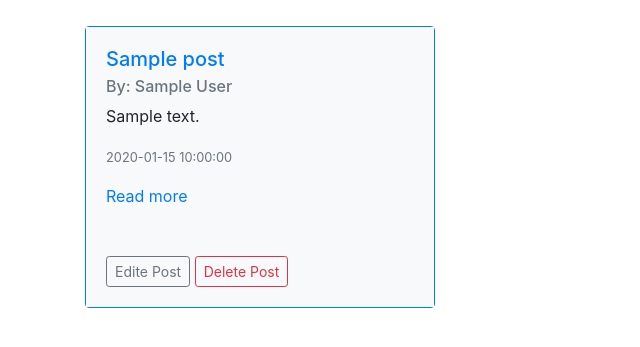
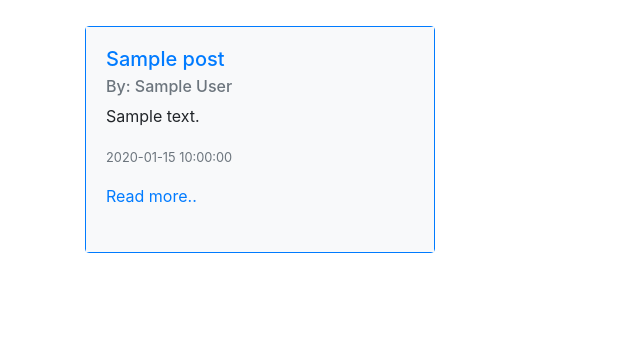
Before and after one commit to an90ass/Blog-Post-Manager, a Flask app: page /posts in a window 1280 px wide. Shown: the part 158-505 px from the top of the page, without its empty margins (0-640 px from the left). Run offline with Flask 3, Linux system fonts and the light colour scheme; tables that the repository leaves empty hold one stand-in row (values such as "Sample post"); some libraries are stand-ins or nearby versions.

Commit message:
Onlly allow coorect user to edit or delete post

```diff
--- a/BlogPost/app.py
+++ b/BlogPost/app.py
@@ -173,7 +173,6 @@ def add_post_route():
 @app.route('/posts')
 def posts():
     posts = get_all_posts()
-    # print(posts)
     return render_template("posts.html",posts=posts)
 
 @app.route('/post/<int:id>')
@@ -186,6 +185,8 @@ def post(id):
 def update_post(id):
     form = PostForm()
     post = get_post(id)
+    posts = get_all_posts()
+
     if request.method =="POST":
         try:
             update_post_in_db(form,post)
@@ -193,22 +194,33 @@ def update_post(id):
             return redirect(url_for('post', id=post.id))
         except Exception as e:
             print(e)
-    form.title.data = post.title
-    form.slug.data = post.slug
-    form.content.data = post.content
-    return render_template("update_post.html",form=form)
+    if current_user.id == post.poster_id:
+        form.title.data = post.title
+        form.slug.data = post.slug
+        form.content.data = post.content
+        return render_template("update_post.html",form=form)
+    else:
+        flash("You Aren't Authorized To Edit That Post")
+        return render_template("posts.html",posts=posts)
 
 @app.route('/posts/delete/<int:id>')
+@login_required
 def delete_post(id):
-    post = get_post(id)
-    try:
-        delete_post_from_db(post)
-        flash("Post Deleted Successfully")
-        posts = get_all_posts()
-    # print(posts)
+    post_to_delete = get_post(id)
+    current_user_id = current_user.id
+    posts = get_all_posts()
+
+    if current_user_id == post_to_delete.poster.id:
+        try:
+            delete_post_from_db(post_to_delete)
+            flash("Post Deleted Successfully")
+            return render_template("posts.html",posts=posts)
+        except Exception as e:
+            flash("There was a porblem deleting post !")
+    else:
+        flash("You Aren't Authorized To Delete That Post")
         return render_template("posts.html",posts=posts)
-    except Exception as e:
-        flash("There was a porblem deleting post !")
+
 
 # Create login page
 @app.route('/login',methods=['GET','POST'])
--- a/BlogPost/templates/post.html
+++ b/BlogPost/templates/post.html
@@ -24,8 +24,10 @@
                     <small class="text-muted">{{ post.date_posted.strftime('%Y-%m-%d %H:%M:%S') }}</small>
                 </p>
                 <a href="{{ url_for('posts') }}" class="btn btn-outline-secondary btn-sm">Back To Blog </a>
-                <a href="{{ url_for('update_post',id=post.id) }}" class="btn btn-outline-primary btn-sm">Edite Post </a>
-                <a href="{{ url_for('delete_post',id=post.id) }}" class="btn btn-outline-danger btn-sm">Delete Post </a>
+                {% if post.poster_id == current_user.id %}
+                    <a href="{{ url_for('update_post',id=post.id) }}" class="btn btn-outline-primary btn-sm">Edite Post </a>
+                    <a href="{{ url_for('delete_post',id=post.id) }}" class="btn btn-outline-danger btn-sm">Delete Post </a>
+                {% endif %}
 
 
             </div>
--- a/BlogPost/templates/posts.html
+++ b/BlogPost/templates/posts.html
@@ -2,7 +2,7 @@
 
 {% block content %}
 {% for message in get_flashed_messages() %}
-<div class="alert alert-success alert-dismissible fade show" role="alert">
+<div class="alert alert-warning alert-dismissible fade show" role="alert">
     {{ message }}
     <button type="button" class="close" data-dismiss="alert" aria-label="Close">
         <span aria-hidden="true">&times;</span>
@@ -26,12 +26,13 @@
                 <p class="card-text">
                     <small class="text-muted">{{ post.date_posted.strftime('%Y-%m-%d %H:%M:%S') }}</small>
                 </p>
-                <a href="{{ url_for('post',id=post.id) }}" class="card-link text-primary">Read more</a>
+                <a href="{{ url_for('post',id=post.id) }}" class="card-link text-primary">Read more..</a>
                 <br/>
                 <br/>
-                <br/>
-                <a href="{{ url_for('update_post',id=post.id) }}" class="btn btn-outline-secondary btn-sm">Edite Post </a>
-                <a href="{{ url_for('delete_post',id=post.id) }}" class="btn btn-outline-danger btn-sm">Delete Post </a>
+                {% if post.poster_id == current_user.id %}
+                    <a href="{{ url_for('update_post',id=post.id) }}" class="btn btn-outline-secondary btn-sm">Edite Post </a>
+                    <a href="{{ url_for('delete_post',id=post.id) }}" class="btn btn-outline-danger btn-sm">Delete Post </a>
+                {% endif %}
 
 
             </div>
```
